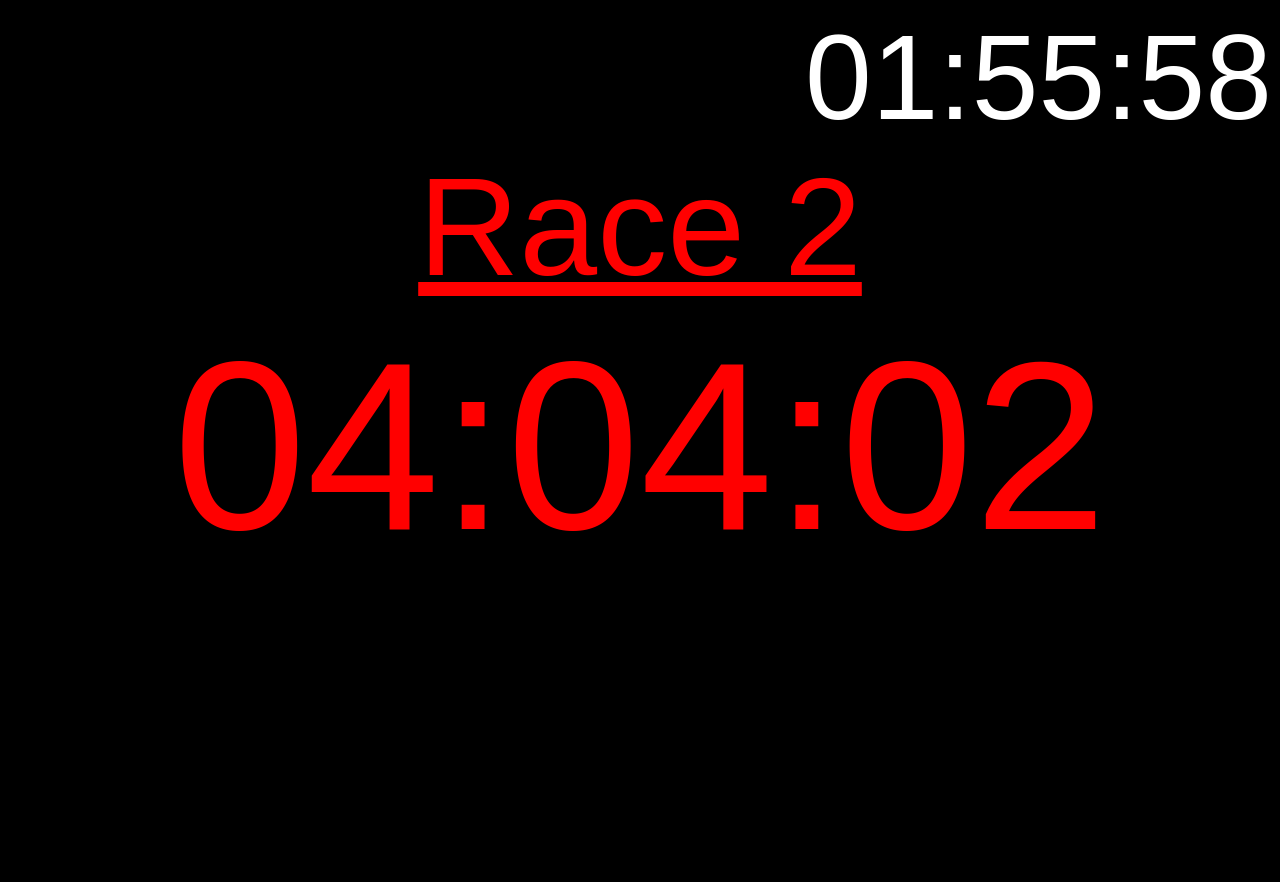
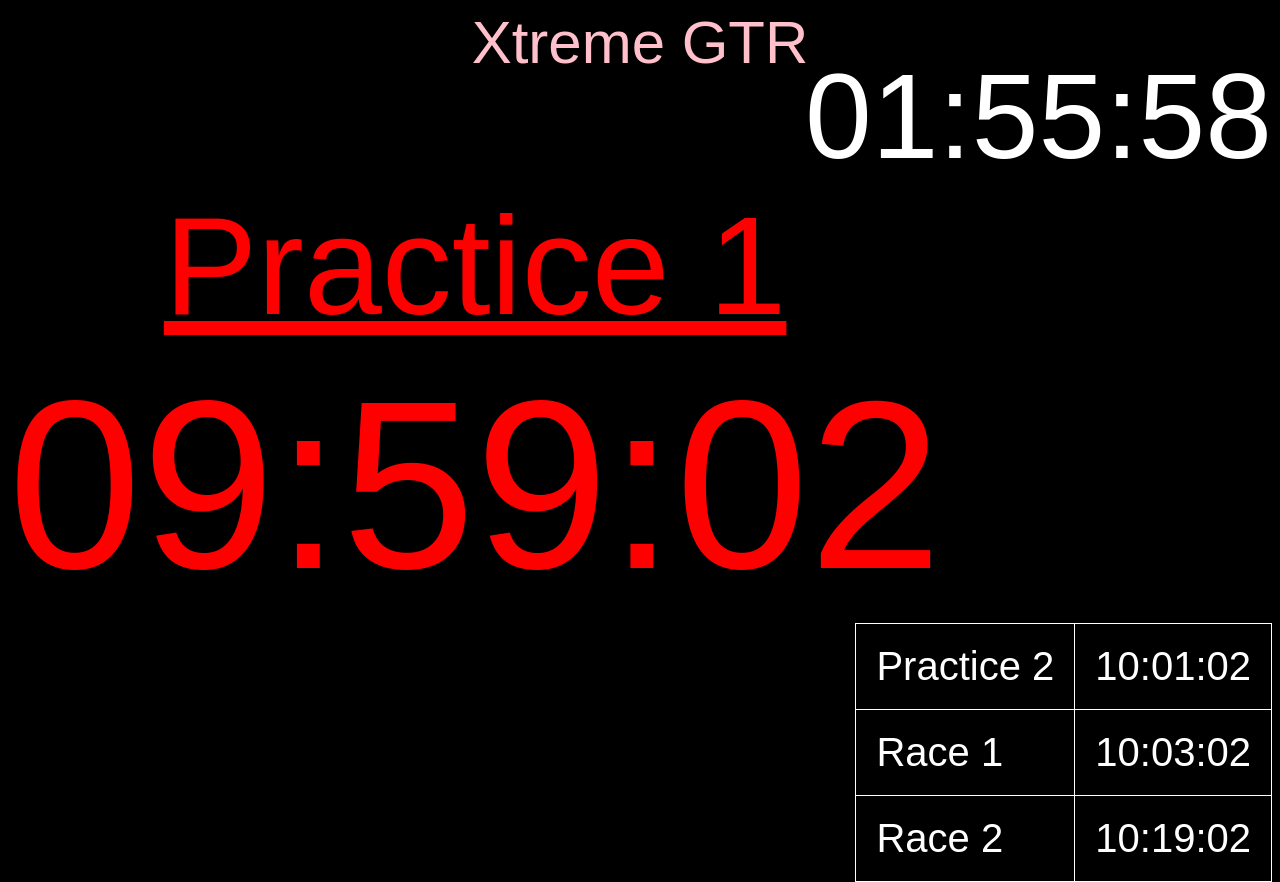
Before and after one commit to nichmidd/simplecountdownpage, a plain HTML site: page index.html in a window 1280 px wide. Before the commit the page ends 800 px from the top, so only its background shows below. Drawn offline with Linux system fonts and the light colour scheme.

Commit message:
added table listing all upcoming events

```diff
--- a/config.json
+++ b/config.json
@@ -1 +1 @@
-events = '[{"name": "Practice 1","starttime": "2019-07-01 23:05"},{"name": "Practice 2","starttime": "2019-07-01 23:07"},{"name": "Race 1","starttime": "2019-07-01 23:07:45"},{"name": "Race 2","starttime": "2019-07-02 06:00"}]'
+events = '[{"name": "Practice 1","starttime": "2019-07-02 11:55:00"},{"name": "Practice 2","starttime": "2019-07-02 11:57:00"},{"name": "Race 1","starttime": "2019-07-02 11:59:00"},{"name": "Race 2","starttime": "2019-07-02 12:15:00"}]'
--- a/countdownTimer.js
+++ b/countdownTimer.js
@@ -11,12 +11,24 @@ function getTimeRemaining(endtime) {
     };
 }
 
+function initialiseTable() {
+    html = "<table><tr>";
+    for (var i=1; i<raceEvents.length; i++) {
+        html += "<td id='name"+i+"'></td>";
+        html += "<td id='timeRemaining"+i+"'></td>";
+        html += "</tr><tr>";
+    };
+    html += "</tr></table>";
+    document.getElementById("upcomingEvents").innerHTML = html;
+}
+
 function initializeClock(id, endtime) {
     var clock = document.getElementById(id);
     var hoursSpan = clock.querySelector('.hours');
     var minutesSpan = clock.querySelector('.minutes');
     var secondsSpan = clock.querySelector('.seconds');
-    var eventName = clock.querySelector('.event');
+
+    initialiseTable();
 
     function updateClock() {
         // show current time
@@ -30,6 +42,19 @@ function initializeClock(id, endtime) {
         var time = h + ":" + m + ":" + s;
         document.getElementById("currentTime").innerText = time;
 
+        //update upcoming table
+        for (var i=1; i<raceEvents.length; i++) {
+            var nameElm = "name"+i;
+            var timeElm = "timeRemaining"+i;
+            document.getElementById(nameElm).innerHTML = raceEvents[i].name;
+            var t = getTimeRemaining(raceEvents[i].starttime);
+            var hoursL = ('0' + t.hours).slice(-2);
+            var minutesL = ('0' + t.minutes).slice(-2);
+            var secondsL = ('0' + t.seconds).slice(-2);
+            var timeL = hoursL+":"+minutesL+":"+secondsL;
+            document.getElementById(timeElm).innerHTML = timeL
+        }
+
         // calc and display remaining time
         var t = getTimeRemaining(endtime);
         document.getElementById("clockdivText").innerHTML = "<u>"+raceEvents[0].name+"</u>";
@@ -41,6 +66,7 @@ function initializeClock(id, endtime) {
                 clearInterval(timeinterval);
             }
             raceEvents.shift();
+            initialiseTable();
             endtime = new Date(Date.parse(raceEvents[0].starttime));
         }
     }
--- a/index.html
+++ b/index.html
@@ -5,14 +5,17 @@
 </head>
 
 <body>
+    <div id="header" style="height:5%;width:100%;">Xtreme GTR</div>
     <div id="currentTime">
         <span class="clock"></span>
     </div>
-    <div></div>
-    <div id="clockdivText"></div>
-    <div id="clockdiv">
+    <div style='float:left'>
+        <div id="clockdivText"></div>
+        <div id="clockdiv">
             <span class="hours"></span>:<span class="minutes"></span>:<span class="seconds"></span>
+        </div>
     </div>
+    <div style='float:right' id='upcomingEvents'></div>
     <script type="text/javascript" src="config.json"></script>
     <script type="text/javascript" src="countdownTimer.js"></script>
 </body>
--- a/styles.css
+++ b/styles.css
@@ -27,3 +27,25 @@ body{
     text-align: center;
     font-size: 240px;
 }
+
+#header{
+    font-family: sans-serif;
+    color: pink;
+    font-weight: 100;
+    text-align: center;
+    font-size: 60px;
+}
+
+table {
+    border-collapse: collapse;
+}
+
+table, th, td {
+    border: 1px solid white;
+    padding: 20px;
+    font-family: sans-serif;
+    color: white;
+    font-weight: 100;
+    text-align: left;
+    font-size: 40px;
+}
```
